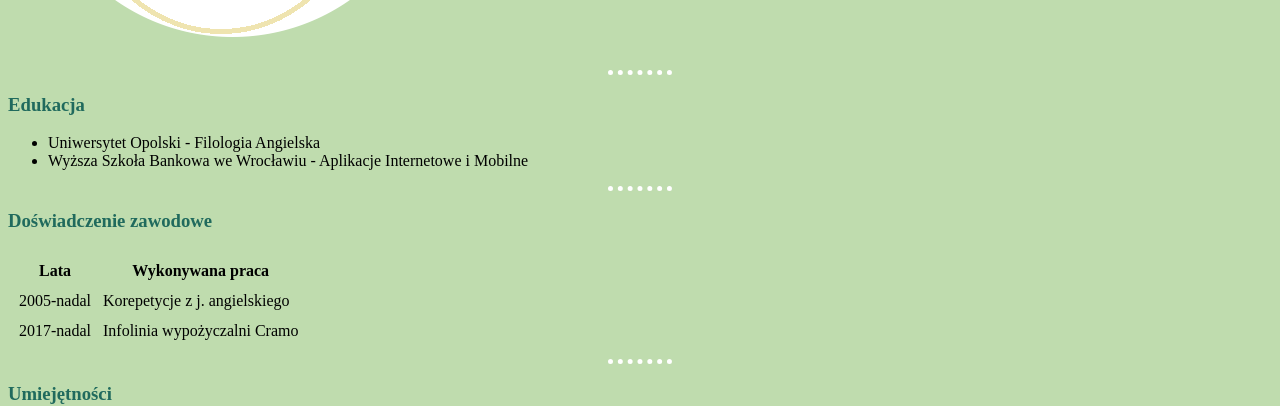
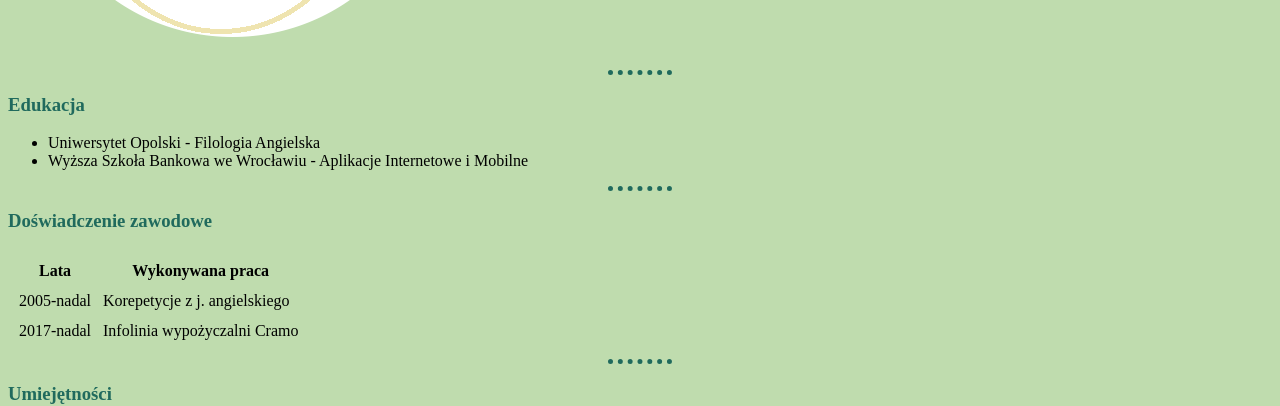
Before and after one commit to KatKon83/CV, a plain HTML site: page index.html in a window 1280 px wide. Shown: the part 396-802 px from the top of the page. Drawn offline with Linux system fonts and the light colour scheme.

Commit message:
Update style.css

```diff
--- a/CSS/style.css
+++ b/CSS/style.css
@@ -3,7 +3,7 @@ body {
 }
 
 hr {
-  border-color: white;
+  border-color: #206a5d;
   border-style: none;
   border-top-style: dotted;
   border-width: 5px;
```
